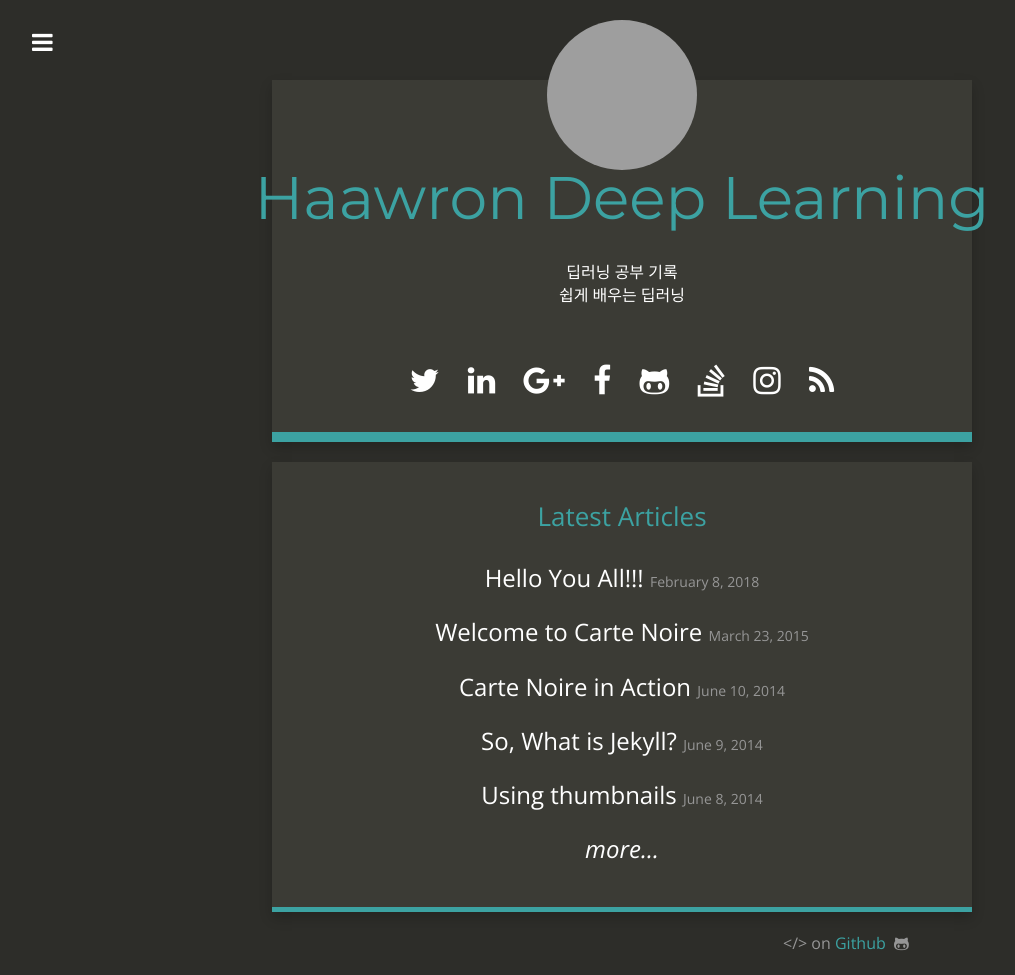
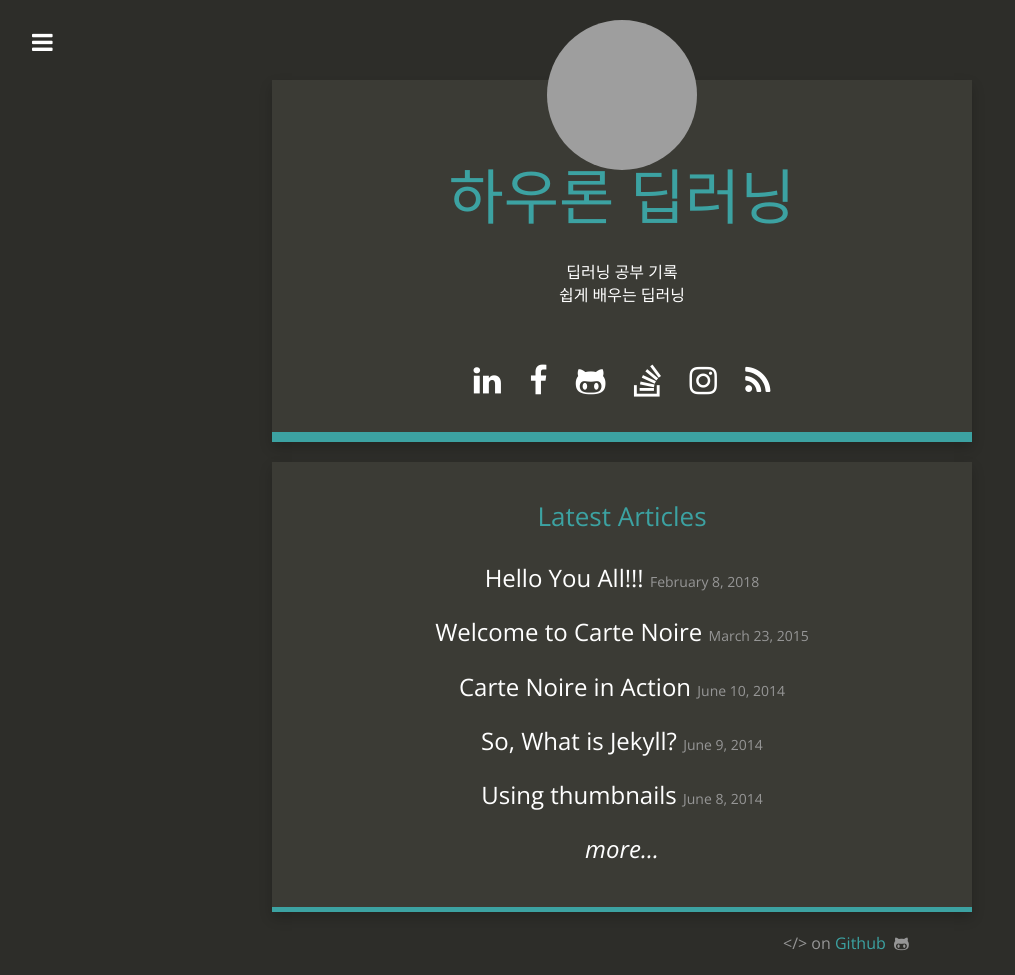
Before and after one commit to Haawron/Haawron.github.io, a Jekyll site: the page built from index.html, in a window 1280 px wide. Shown: the whole page, without its empty margins (18-1033 px from the left). Built offline with Jekyll 4.4.1, drawn with Linux system fonts in a browser that asks for light colours; nearby versions of some CDN libraries; grey boxes are pictures that could not be loaded.

Commit message:
프로필

```diff
--- a/_config.yml
+++ b/_config.yml
@@ -1,5 +1,5 @@
 # Site settings
-title: "Haawron Deep Learning"
+title: "하우론 딥러닝"
 email: gunsbrother@naver.com
 description: "A Deep Learning Lab for HAAWRON"
 baseurl: ""
@@ -13,12 +13,12 @@ addthis_id: ra-5a7befd83d079fee
 post_limit: 5
 
 # Social usernames/URLs
-twitter_username: Haawron
+twitter_username: # Haawron
 github_username:  Haawron
 instagram_username: haawron
 reddit_username:
 linkedin_link: https://www.linkedin.com/in/hyeogeon-lee-460b92157/
-google_plus_link: https://plus.google.com/116348548565230043793
+google_plus_link: # https://plus.google.com/116348548565230043793
 stackoverflow_link: https://stackoverflow.com/users/9233630/%EC%9D%B4%ED%9A%A8%EA%B1%B4
 xing_link:
 facebook_link: https://www.facebook.com/hyogun.lee.3
```
